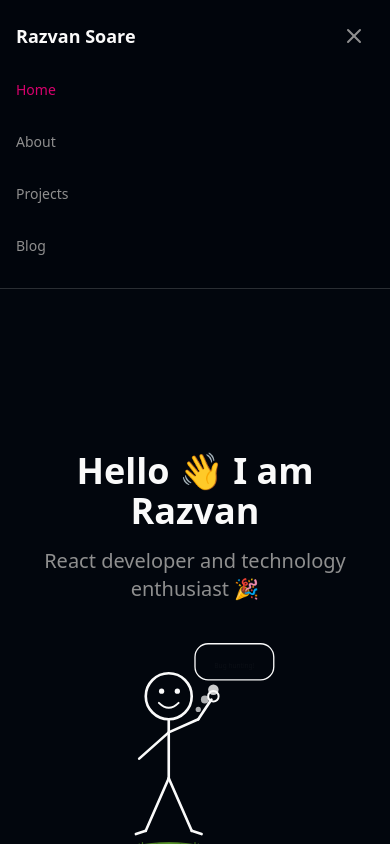
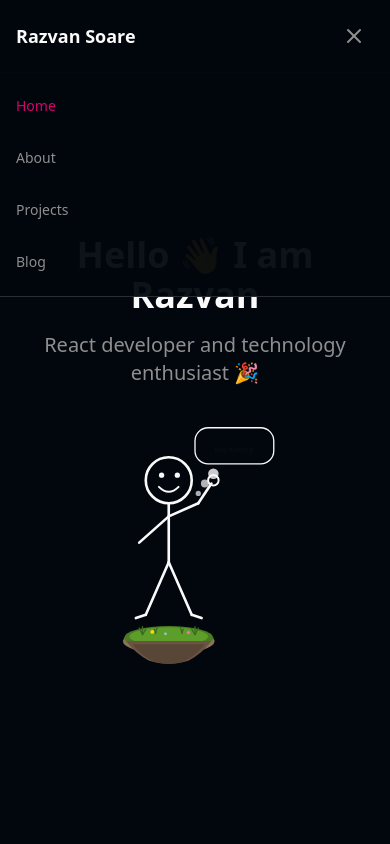
Before and after one commit to razvan-soare/razvan-blog, a Next.js app: page / in a window 390 px wide. Both pictures are taken after a click on the button "Open menu". Shown: the top 844 px of the page. Built offline with nearby package versions, Linux system fonts and the light colour scheme.

Commit message:
[coding-agent] Fix mobile navigation layout issue when closed

```diff
--- a/src/components/layout/Header.tsx
+++ b/src/components/layout/Header.tsx
@@ -74,15 +74,18 @@ export function Header() {
             )}
           </button>
         </nav>
+      </div>
 
-        {/* Mobile Navigation Menu - CSS-based animation */}
+      {/* Mobile Navigation Menu - Absolute positioned to not affect document flow */}
       <div
         className={cn(
-            'md:hidden overflow-hidden transition-all duration-200 ease-out',
-            mobileMenuOpen ? 'max-h-60 opacity-100' : 'max-h-0 opacity-0'
+          'md:hidden absolute left-0 right-0 bg-background/95 backdrop-blur-md border-b border-border overflow-hidden transition-all duration-200 ease-out',
+          mobileMenuOpen
+            ? 'max-h-60 opacity-100 pointer-events-auto'
+            : 'max-h-0 opacity-0 pointer-events-none border-b-0'
         )}
       >
-          <ul className="flex flex-col gap-4 pt-4 pb-2">
+        <ul className="mx-auto max-w-5xl px-4 flex flex-col gap-4 py-4">
           {navLinks.map((link) => (
             <li key={link.href}>
               <Link
@@ -101,7 +104,6 @@ export function Header() {
           ))}
         </ul>
       </div>
-      </div>
     </header>
   );
 }
```
Lines whose indentation alone changed are shown as unchanged.
